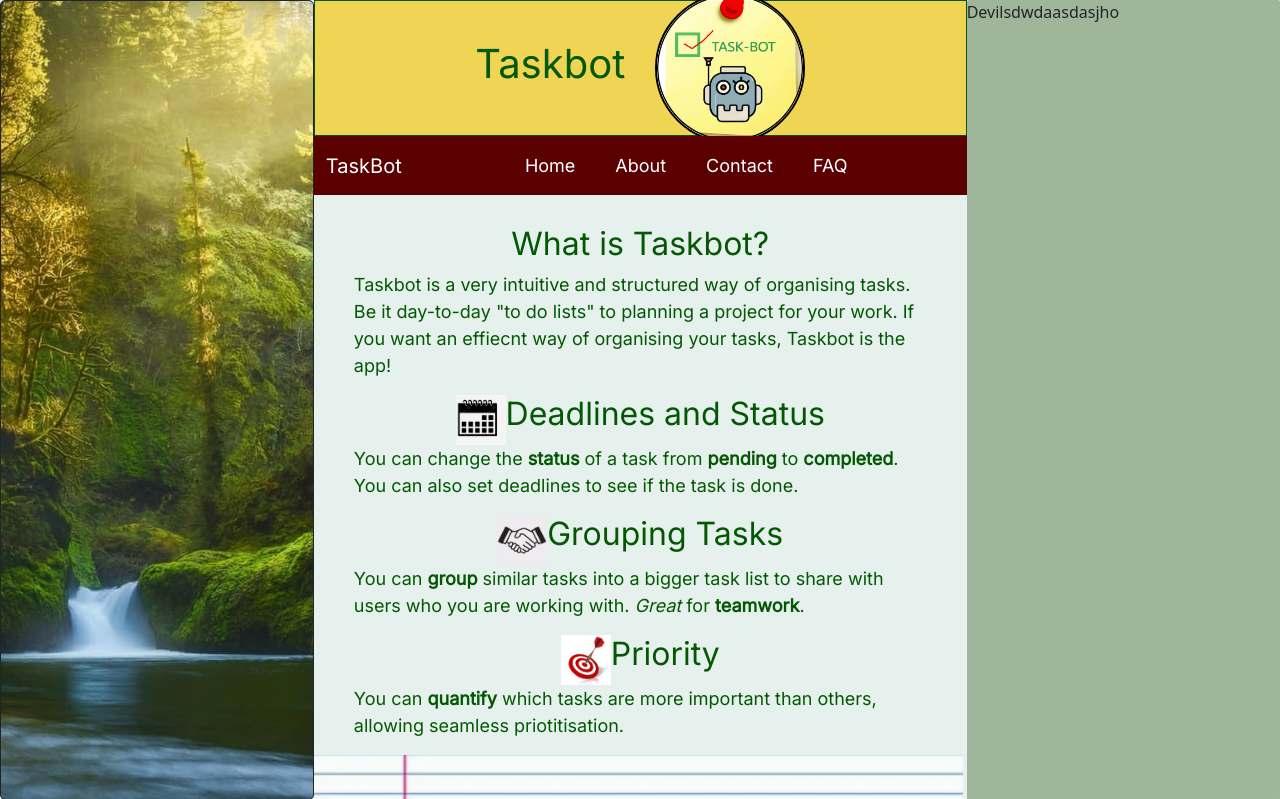
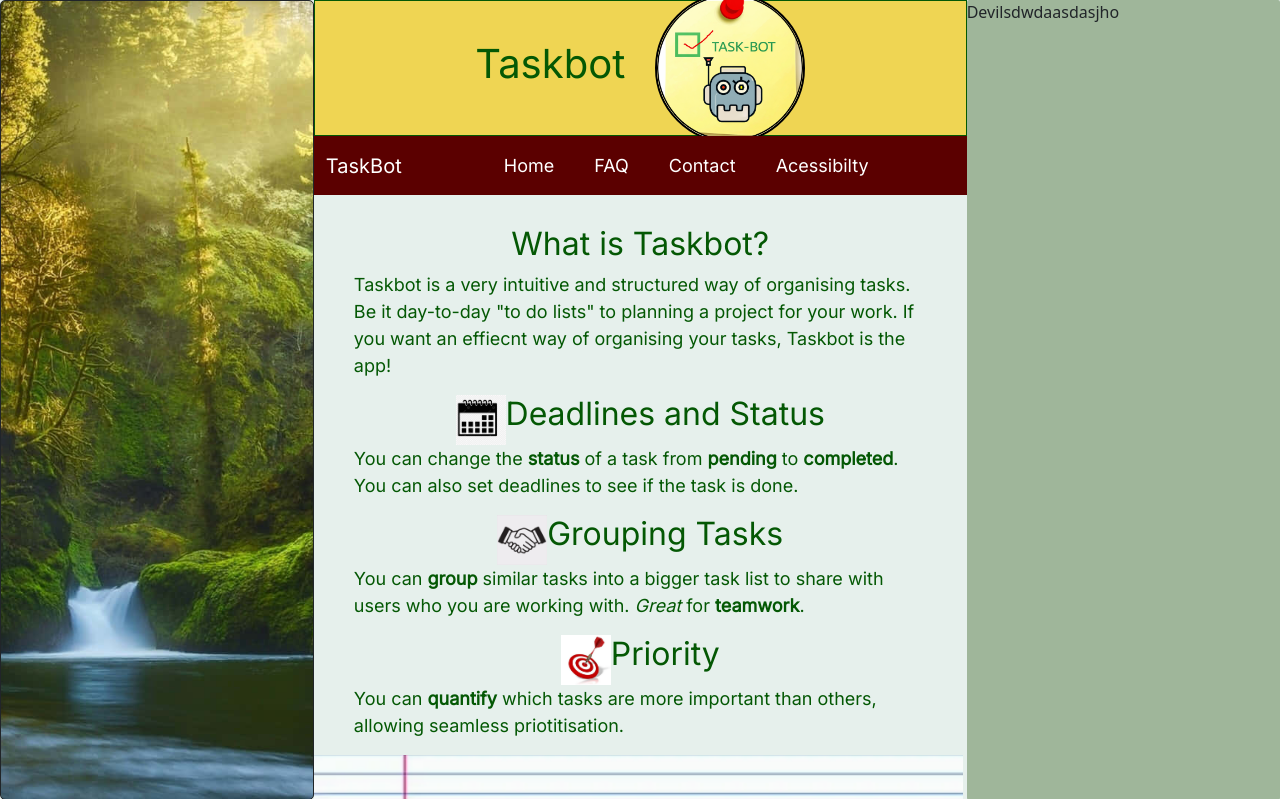
Before and after one commit to KallamSamad/Taskbot, a PHP site: page / in a window 1280 px wide. Shown: the top 799 px of the page. Run offline with PHP 8.4, Linux system fonts and the light colour scheme.

Commit message:
Added accessibility feature to navbar

```diff
--- a/nav.php
+++ b/nav.php
@@ -14,13 +14,13 @@
         </li>
 
           <li class="nav-item dropdown">
-        <a class="nav-link text-white" href="index.php">About</a>
+        <a class="nav-link text-white" href="index.php">FAQ</a>
 
                   <li class="nav-item dropdown">
         <a class="nav-link text-white" href="index.php">Contact</a>
 
                   <li class="nav-item dropdown">
-        <a class="nav-link text-white" href="index.php">FAQ</a>
+        <a class="nav-link text-white" href="index.php">Acessibilty </a>
 
           </li>
 
```
